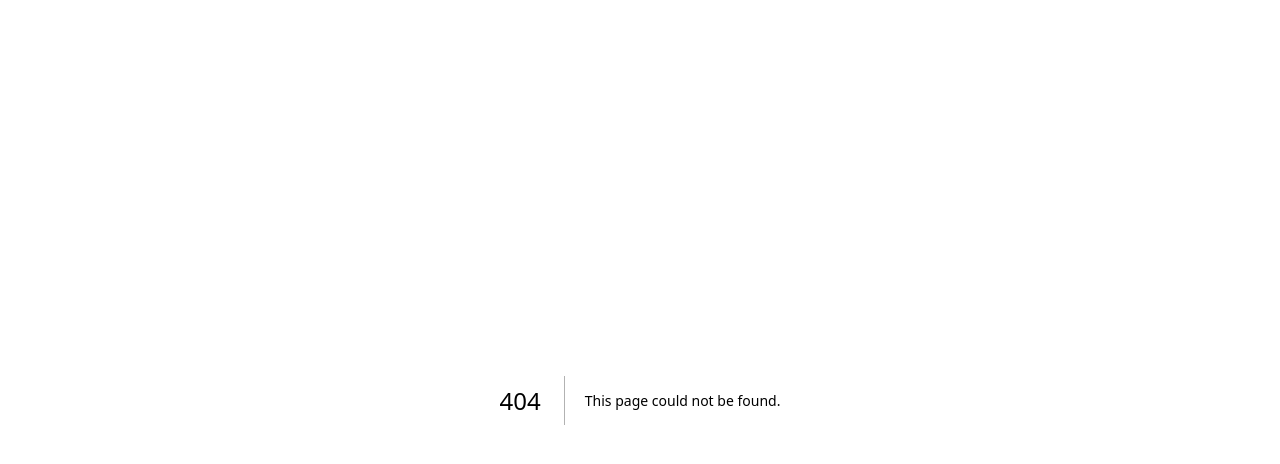
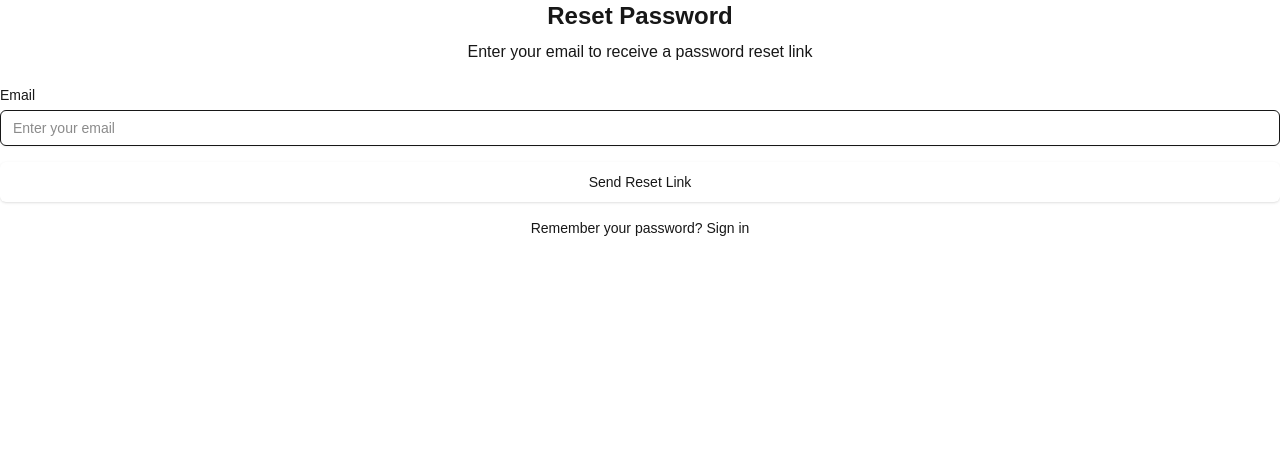
Before and after one commit to vitor-nogueira-dev/dashboard-template, a Next.js app: page /reset-password in a window 1280 px wide. Before the commit this address had no page. Shown: the top 464 px of the page. Built offline with nearby package versions, Linux system fonts and the light colour scheme.

Commit message:
feat: create ResetPasswordPage component with metadata and form integration

```diff
--- /dev/null
+++ b/src/app/(auth)/reset-password/page.tsx
@@ -0,0 +1,22 @@
+import { Metadata } from 'next';
+
+import { ResetPasswordForm } from '@/components/auth/reset-password-form';
+
+export const metadata: Metadata = {
+  title: 'Reset Password',
+  description: 'Reset your password',
+};
+
+export default function ResetPasswordPage() {
+  return (
+    <div className="space-y-6">
+      <div className="space-y-2 text-center">
+        <h1 className="text-2xl font-bold">Reset Password</h1>
+        <p className="text-muted-foreground">
+          Enter your email to receive a password reset link
+        </p>
+      </div>
+      <ResetPasswordForm />
+    </div>
+  );
+}
```
